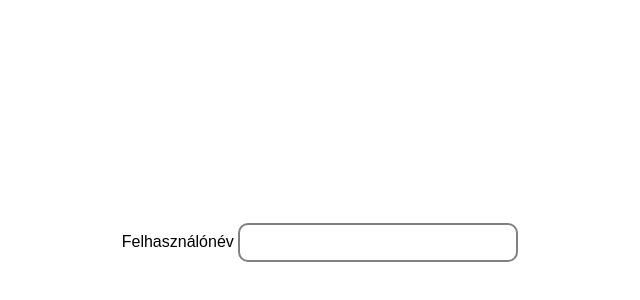
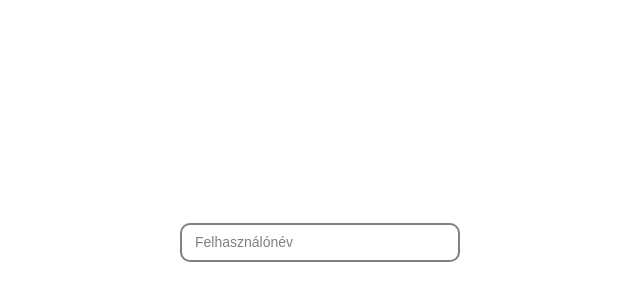
Before and after one commit to RolandHU/tesztelgetes, a plain HTML site: page index.html in a window 1280 px wide. Shown: the part 158-458 px from the top of the page, without its empty margins (320-960 px from the left). Drawn offline with Linux system fonts and the light colour scheme.

Commit message:
Update stilus.css

```diff
--- a/stilus.css
+++ b/stilus.css
@@ -23,7 +23,37 @@ p {
     background: white;
 }
 
+@keyframes animacio {
+    0% {transform: translateY(0px);}
+    25% {transform: translateY(0px);}
+    50% {transform: translateY(-18px);}
+    100% {transform: translateY(-18px);}
+}
+
+@keyframes animacio2 {
+    0% {transform: translateY(0px);}
+    25% {transform: translateY(0px);}
+    50% {transform: translateY(18.5px);}
+    100% {transform: translateY(18.5px);}
+}
+
+span {
+    z-index: -1;
+    display: block;
+    position: absolute;
+    top: 11px;
+    left: 10px;
+    padding-left: 5px;
+    padding-right: 5px;
+    user-select: none;
+    font-size: 14px;
+    animation: none;
+    color: gray;
+    background: white;
+}
+
 input {
+    background: none;
     width: 250px;
     padding: 10px;
     padding-left: 13px;
```
